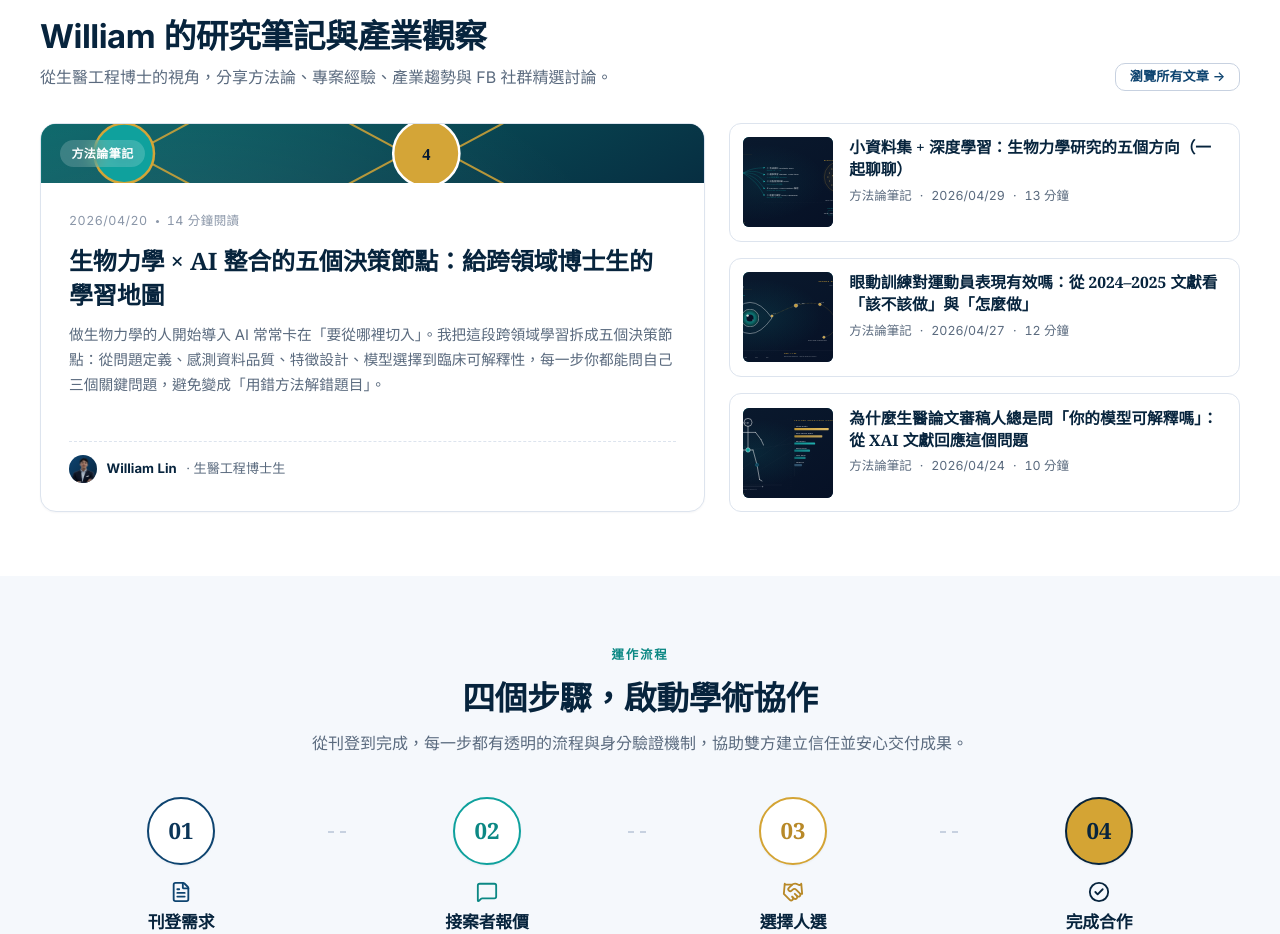
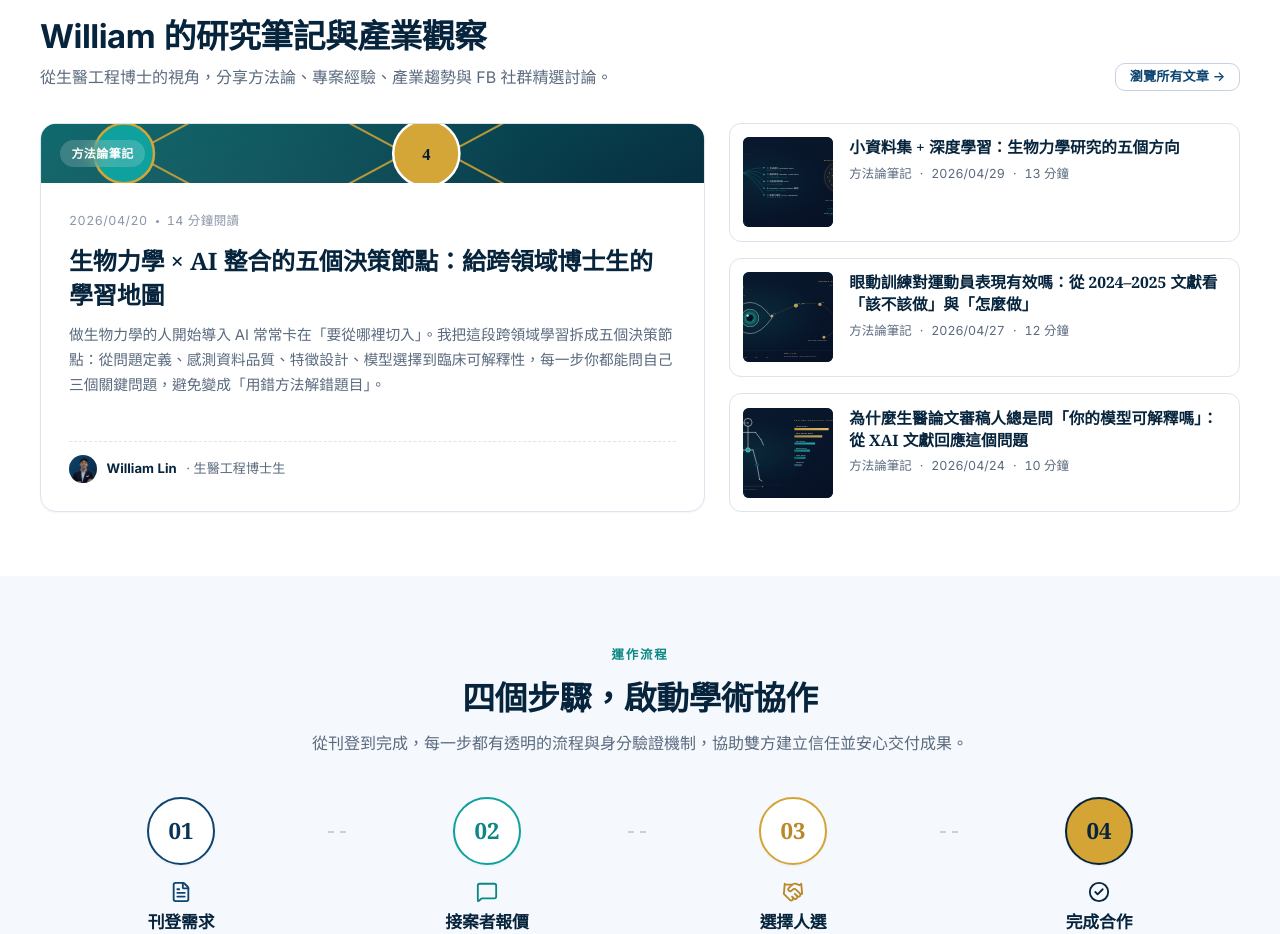
Before and after one commit to WilliamLin2000/AcadeBee-Research-Hub, a React (Vite) app: page / in a window 1280 px wide. Shown: the part 1700-2634 px from the top of the page. Built offline with nearby package versions, Linux system fonts and the light colour scheme; no server answers.

Commit message:
更新檔案內容

```diff
--- a/src/data/articles.js
+++ b/src/data/articles.js
@@ -23,9 +23,9 @@ export const articles = [
   {
     id: 'small-dataset-deep-learning-biomechanics',
     category: 'method',
-    title: '小資料集 + 深度學習：生物力學研究的五個方向（一起聊聊）',
+    title: '小資料集 + 深度學習：生物力學研究的五個方向',
     excerpt:
-      '收 50 位受試者已經是奢侈，遑論 ImageNet 級的百萬樣本。當實驗室只擠得出 30~40 位受試者、卻被審稿人問「樣本數需要再增加」。這篇整理 2021–2026 文獻裡看到的五個方向：合成資料、遷移學習、自監督預訓練、嚴格的跨受試者驗證、輕量模型。每個方向都附原文 RMSE / F1 / DSC 數字，想跟大家一起討論在小資料場景下這些選項各自的取捨。',
+      '整理 2021–2026 文獻裡看到的五個方向：合成資料、遷移學習、自監督預訓練、嚴格的跨受試者驗證、輕量模型，在小資料場景下這些選項各自的取捨。',
     publishedAt: '2026-04-29',
     readingTime: '13 分鐘',
     featured: false,
@@ -48,7 +48,7 @@ export const articles = [
       },
       {
         type: 'p',
-        text: '對照影像領域動輒 ImageNet（128 萬張）、UK Biobank（70 萬人日穿戴資料）的規模，我們手上的資料規模真的是另一個世界。但這兩三年，我看到的審稿意見裡「為什麼不試試 deep learning？」這個問題出現得越來越頻繁，相信不少朋友也遇過。',
+        text: '對照影像領域動輒 ImageNet（128 萬張）、UK Biobank（70 萬人日穿戴資料）的規模，我們手上的資料規模真的是另一個世界。但很多審稿意見裡提到「為什麼不試試 deep learning？」這個問題出現得越來越頻繁，相信不少朋友也遇過。',
       },
       {
         type: 'quote',
```
